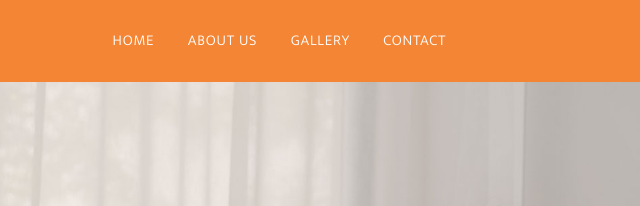
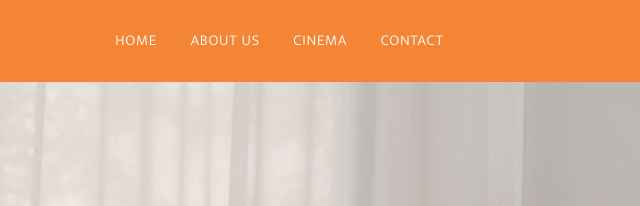
Before and after one commit to nnonaf/storefron.github.io, a plain HTML site: page contact.html in a window 1280 px wide. Shown: the top 206 px of the page, 404-1044 px from the left. Drawn offline with Linux system fonts and the light colour scheme; files whose address does not match are found by name.

Commit message:
Update contact.html

```diff
--- a/contact.html
+++ b/contact.html
@@ -49,7 +49,7 @@
 
                   <li><a href="index.html">Home</a></li>
                   <li><a href="#">About us</a></li>
-                  <li><a href="#">Gallery</a></li>
+                  <li><a href="https://megaonecinema.com">Cinema</a></li>
                   <li><a href="contact.html">Contact</a></li>
                 </ul>
               </nav>
```
